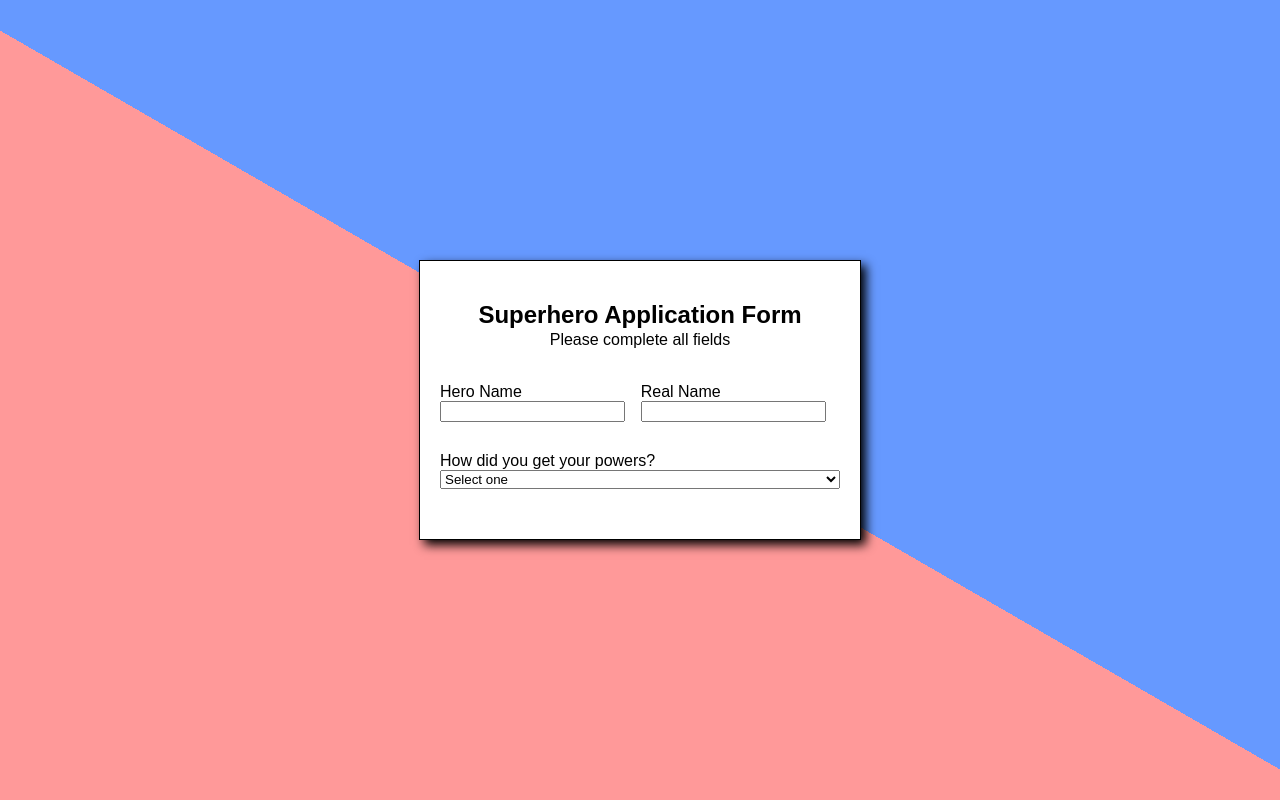
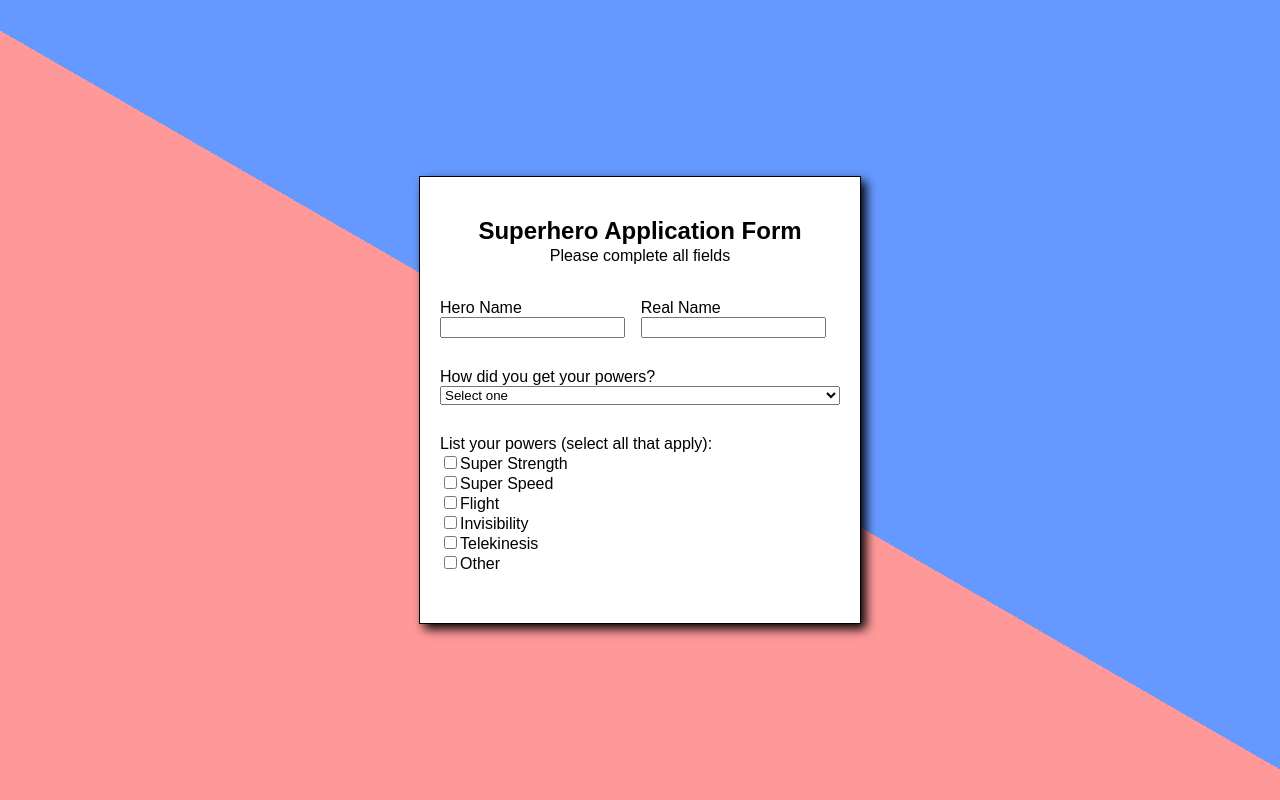
Before and after one commit to djimgon/react-learning-lab, a React app in the folder frontend/: page / in a window 1280 px wide. Built offline with nearby package versions, Linux system fonts and the light colour scheme; the HTML template or start-up script is replaced by a standard one.

Commit message:
Workshop 03 - Added select and checkboxs inputs

```diff
--- a/frontend/src/workshop/03-superhero-application-form/Exercise.jsx
+++ b/frontend/src/workshop/03-superhero-application-form/Exercise.jsx
@@ -1,15 +1,24 @@
 import './styles.css';
 
-import { useState } from "react";
+import {useState} from "react";
 
 const Exercise = () => {
 
-    const powerSourceOptions = [
+  const powerSourceOptions = [
     'Bitten by a strange creature',
     'Radioactive exposure',
     'Science experiment',
     'Alien heritage',
     'Ancient artifact discovery',
+    'Other'
+  ];
+
+  const powersOptions = [
+    'Super Strength',
+    'Super Speed',
+    'Flight',
+    'Invisibility',
+    'Telekinesis',
     'Other'
   ];
 
@@ -42,16 +51,28 @@ const Exercise = () => {
             />
           </label>
         </div>
-        <label className="section column">
+        <label className='section column'>
           How did you get your powers?
-          <select>
-            <option value="">Select one</option>
-            {powerSourceOptions.map((source) => (
+          <select value={powerSource} onChange={e => setPowerSource(e.target.value)}>
+            <option value=''>
+              Select one
+            </option>
+            {powerSourceOptions.map(source => (
               <option key={source} value={source}>
                 {source}
               </option>
             ))}
           </select>
+        </label>
+        <label className='section column'>
+          List your powers (select all that apply):
+
+          {powersOptions.map(power => (
+            <label key={power}>
+              <input type="checkbox" value={power}/>
+              <span>{power}</span>
+            </label>
+          ))}
         </label>
       </form>
     </div>
```
